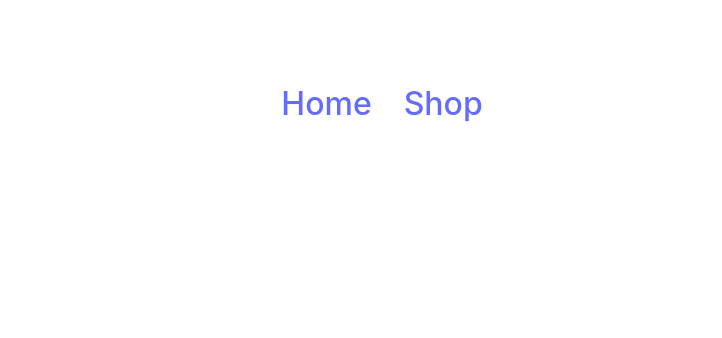
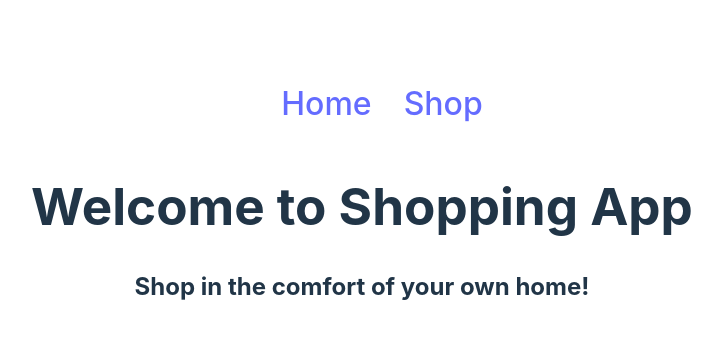
Before and after one commit to CameronTheDeveloper/shopping-app, a React (Vite) app: page / in a window 1280 px wide. Shown: the top 338 px of the page, without its empty margins (278-1000 px from the left). Built offline with nearby package versions, Linux system fonts and the light colour scheme.

Commit message:
Add HomePage component to root route

```diff
--- a/src/App.jsx
+++ b/src/App.jsx
@@ -1,5 +1,5 @@
 import PageNav from './Components/PageNav/PageNav';
-import { Outlet } from "react-router-dom";
+import HomePage from './Components/HomePage/HomePage';
 import './App.css';
 
 function App() {
@@ -7,9 +7,7 @@ function App() {
   return (
     <>
       <PageNav></PageNav>
-      <main>
-        <Outlet></Outlet>
-      </main>
+      <HomePage></HomePage>
     </>
   );
 }
--- a/src/Components/ErrorPage/ErrorPage.jsx
+++ b/src/Components/ErrorPage/ErrorPage.jsx
@@ -5,7 +5,7 @@ function ErrorPage() {
     return (
         <div>
             <h1>Oh no, this route doesn't exist!</h1>
-            <Link to="homepage/">Return to home</Link>
+            <Link to="/">Return to home</Link>
         </div>
     );
 }
--- a/src/Components/HomePage/HomePage.jsx
+++ b/src/Components/HomePage/HomePage.jsx
@@ -3,12 +3,12 @@ import styles from "./HomePage.module.css";
 function HomePage() {
 
     return (
-        <div id="homePage">
+        <main>
             <div>
                 <h1>Welcome to Shopping App</h1>
                 <h2>Shop in the comfort of your own home!</h2>
             </div>
-        </div>
+        </main>
     );
 }
 
--- a/src/Components/PageNav/PageNav.jsx
+++ b/src/Components/PageNav/PageNav.jsx
@@ -7,7 +7,7 @@ function PageNav() {
         <nav className={styles.pageNav}>
             <ul>
                 <li>
-                    <Link to="homepage/">Home</Link>
+                    <Link to="/">Home</Link>
                 </li>
                 <li>
                     <Link to="shop/">Shop</Link>
--- a/src/Router.jsx
+++ b/src/Router.jsx
@@ -12,10 +12,6 @@ function Router() {
             errorElement: <ErrorPage />,
             children: [
                 {
-                    path: "homepage/",
-                    element: <HomePage />,
-                },
-                {
                     path: "shop/",
                     element: <ShopPage />,
                 }
```
